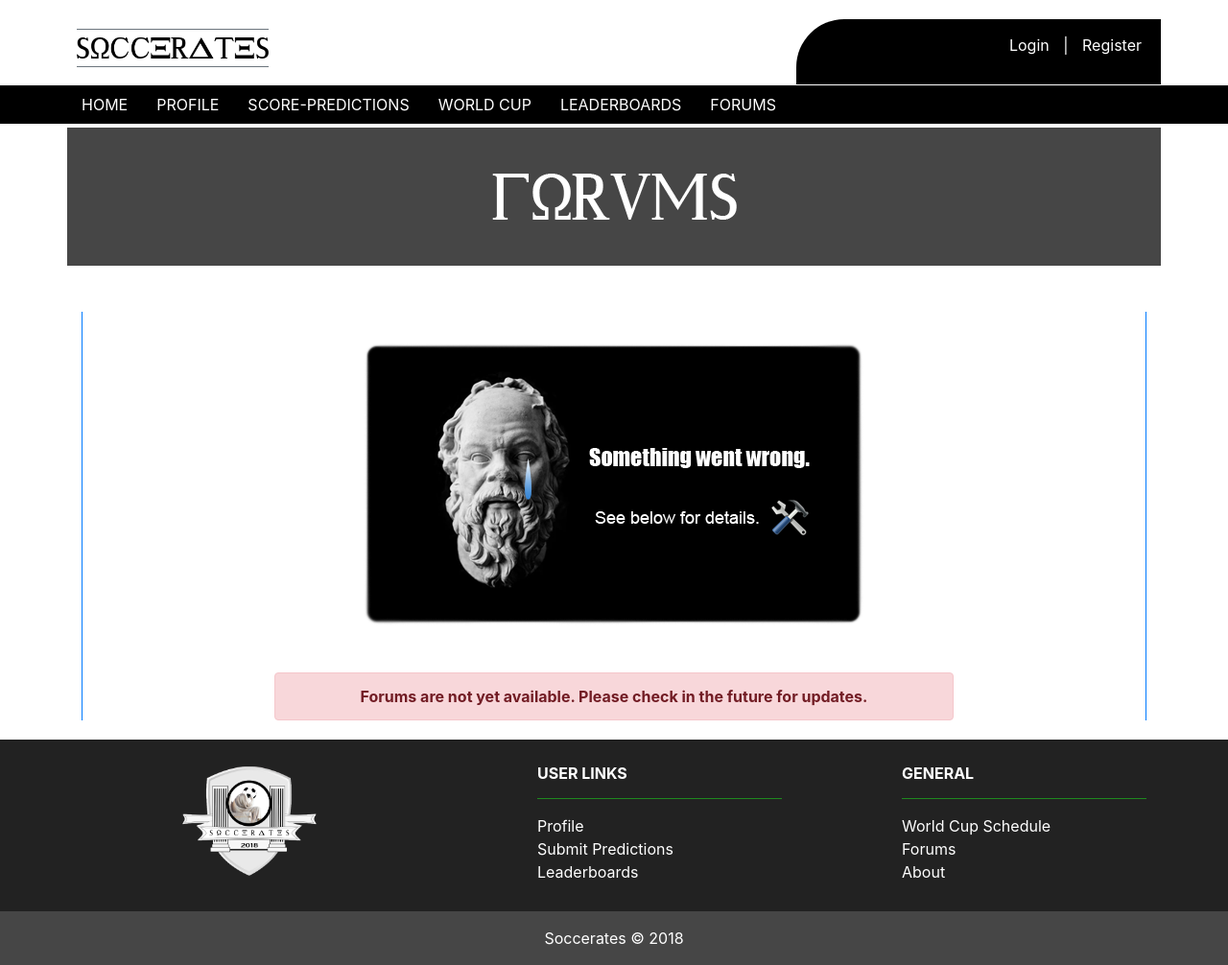
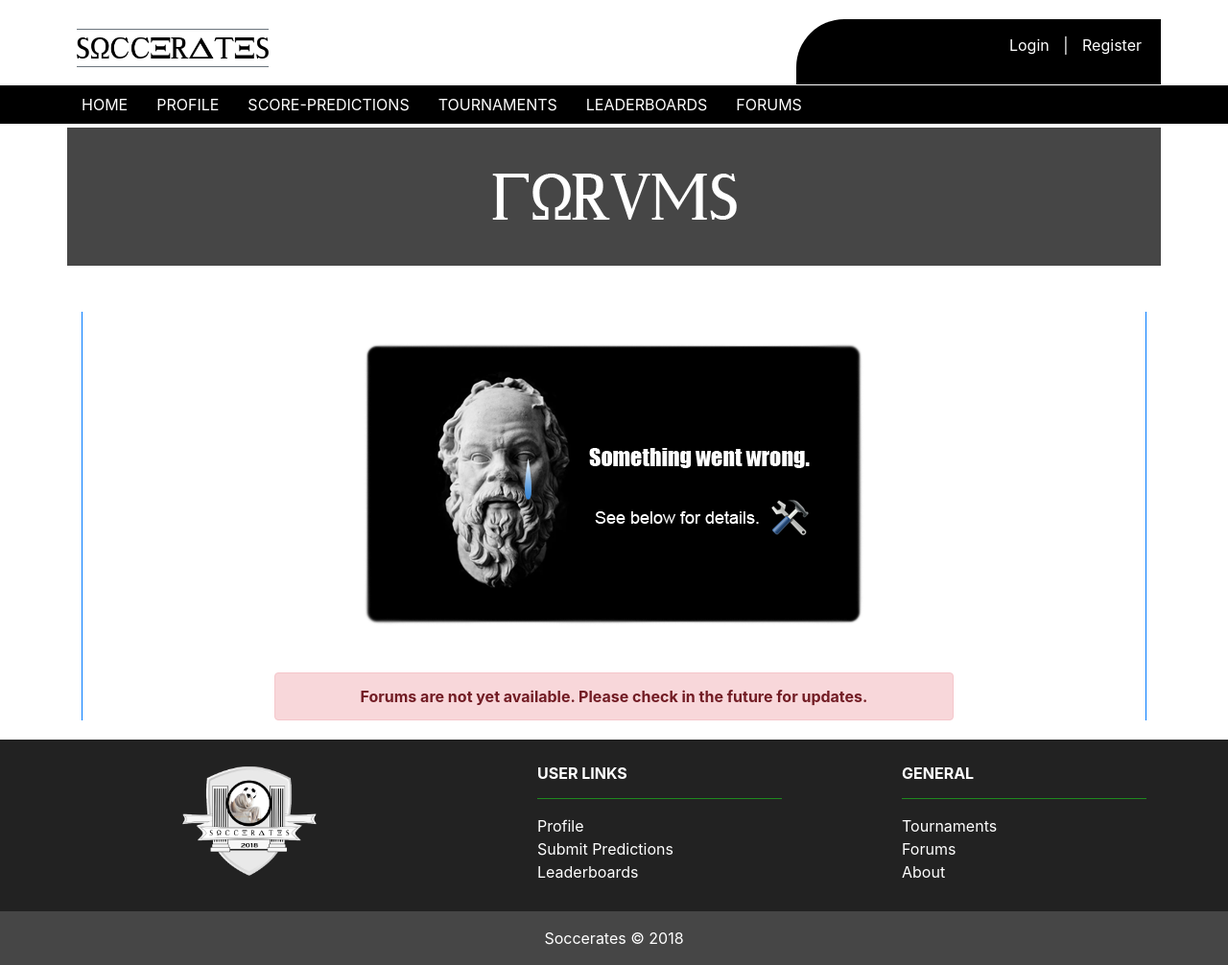
Before and after one commit to atlasJackson/soccerates, a Django app: page /forums/ in a window 1280 px wide. Shown: the whole page at 96% size. Run offline with Django 3.2, Linux system fonts and the light colour scheme; parts of the project's set-up code (start-up, migrations or seed data) failed here and were passed over; some libraries are stand-ins or nearby versions.

Commit message:
Removing more World Cup references...

```diff
--- a/socapp/urls.py
+++ b/socapp/urls.py
@@ -13,7 +13,7 @@ urlpatterns = [
     path('score_predictions/points_system/', views.points_system, name='points_system'),
     path('score_predictions/<slug:stage>/', views.answer_form_selected, name='answer_form_selected'),
 
-    path('worldcup/schedule/', views.world_cup_schedule, name='wc_schedule'),
+    path('tournaments/', views.tournaments, name='tournaments'),
 
     path('leaderboards/', views.leaderboards, name='leaderboards'),
     path('leaderboards/global_leaderboard/', views.global_leaderboard, name='global_leaderboard'),
--- a/socapp/views.py
+++ b/socapp/views.py
@@ -82,7 +82,7 @@ def index(request):
 
 
 # Display the groups (which should update with the results), along w/ their fixtures. On a separate tab, show post-group matches
-def world_cup_schedule(request):
+def tournaments(request):
 
     group_fixtures = group_fixtures_dictionary()
     group_fixtures_exist = any(group_fixtures.values())
--- a/templates/base.html
+++ b/templates/base.html
@@ -67,7 +67,7 @@
                                     <a href="{% url 'answer_form' %}">Score-Predictions</a>
                                 </li>
                                 <li class="nav-item mainnav">
-                                    <a href="{% url 'wc_schedule' %}">World Cup</a>
+                                    <a href="{% url 'tournaments' %}">Tournaments</a>
                                 </li>
                                 <li class="nav-item mainnav">
                                     <a href="{% url 'leaderboards' %}">Leaderboards</a>
@@ -107,7 +107,7 @@
                         <h6 class="text-uppercase font-weight-bold">General</h6>
                         <hr />
 
-                        <a href="{% url 'wc_schedule' %}">World Cup Schedule</a><br />
+                        <a href="{% url 'tournaments' %}">Tournaments</a><br />
                         <a href="{% url 'forums' %}">Forums</a><br />
                         <a href="#">About</a>
                     </div>
--- a/templates/index.html
+++ b/templates/index.html
@@ -8,7 +8,7 @@
         <!-- Banner -->
         <div class="row mb-3">
             <div class="col-12 px-0">
-                <a href="{% url 'wc_schedule' %}">
+                <a href="{% url 'tournaments' %}">
                     <img src="{% static 'img/world-cup-2018-banner.png' %}" id="wc-banner" alt="Russia 2018 World Cup"/>
                 </a>
             </div>
@@ -120,7 +120,7 @@
                     {% endif %}
                 </div>
                 <div class="mb-3">
-                    <a href="{% url 'wc_schedule' %}" class="btn btn-outline-secondary btn-sm btn-block text-uppercase">
+                    <a href="{% url 'tournaments' %}" class="btn btn-outline-secondary btn-sm btn-block text-uppercase">
                         Full schedule...
                     </a>
                 </div>
--- a/templates/world_cup.html
+++ b/templates/world_cup.html
@@ -12,7 +12,7 @@
 
         <div class="row border-bottom border-primary">
             <div class="col-12 px-0">
-                <a href="{% url 'wc_schedule' %}">
+                <a href="{% url 'tournaments' %}">
                     <img src="{% static 'img/world-cup-2018-banner.png' %}" id="wc-banner" alt="Russia 2018 World Cup"/>
                 </a>
                 <hr />
```
